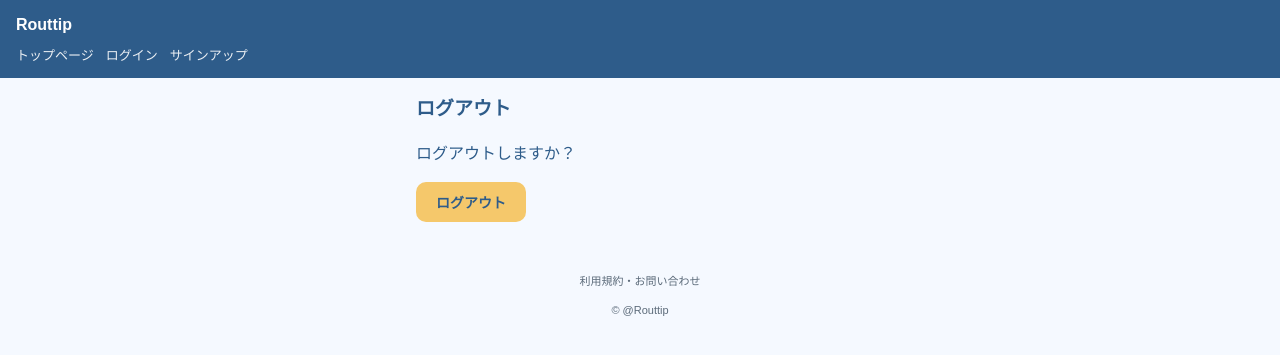
After one commit to fko2547012/routrip, a Django app: page /logout/ in a window 1280 px wide. The commit adds this page. Shown: the top 355 px of the page. Run offline with Django 5.2, Linux system fonts and the light colour scheme.

Commit message:
ログアウト

```diff
--- a/routrip/templates/routrip/base.html
+++ b/routrip/templates/routrip/base.html
@@ -15,7 +15,7 @@
             <span>{{ user.username }}さん</span>
             <a href="{% url 'routrip:top_page' %}">トップページ</a>
             <a href="#">マイページ</a>
-            <a href="#">ログアウト</a>
+            <a href="{% url 'routrip:logout' %}">ログアウト</a>
         {% else %}
             <a href="{% url 'routrip:top_page' %}">トップページ</a>
             <a href="{% url 'routrip:login' %}">ログイン</a>
--- /dev/null
+++ b/routrip/templates/routrip/logout.html
@@ -0,0 +1,10 @@
+{% extends 'routrip/base.html' %}
+
+{% block content %}
+    <h2>ログアウト</h2>
+    <p>ログアウトしますか？</p>
+    <form method="post">
+        {% csrf_token %}
+        <button type="submit">ログアウト</button>
+    </form>
+{% endblock %}
--- a/routrip/views/account.py
+++ b/routrip/views/account.py
@@ -3,6 +3,9 @@ from django.views.generic import CreateView
 from ..forms.account import SignUpForm
 from django.contrib.auth.views import LoginView,LogoutView
 from ..forms.account import LoginForm
+from django.contrib.auth import logout
+from django.shortcuts import redirect, render
+from django.views import View
 
 class SignUpView(CreateView):
     form_class=SignUpForm
@@ -16,5 +19,12 @@ class CustomLoginView(LoginView):
     def get_success_url(self):
         return reverse_lazy("routrip:top_page")
 
-class CustomLogoutView(LogoutView):
-    next_page=reverse_lazy("routrip:top_page")
+# class CustomLogoutView(LogoutView):
+#     template_name="routrip/logout.html"
+class CustomLogoutView(View):
+    def get(self, request):
+        return render(request, "routrip/logout.html")
+
+    def post(self, request):
+        logout(request)
+        return redirect("routrip:top_page")
```
